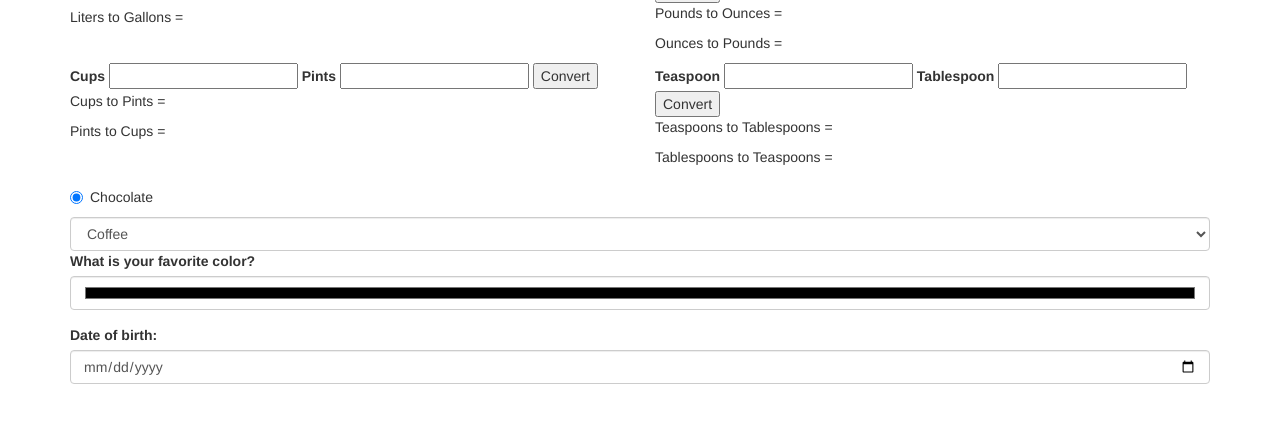
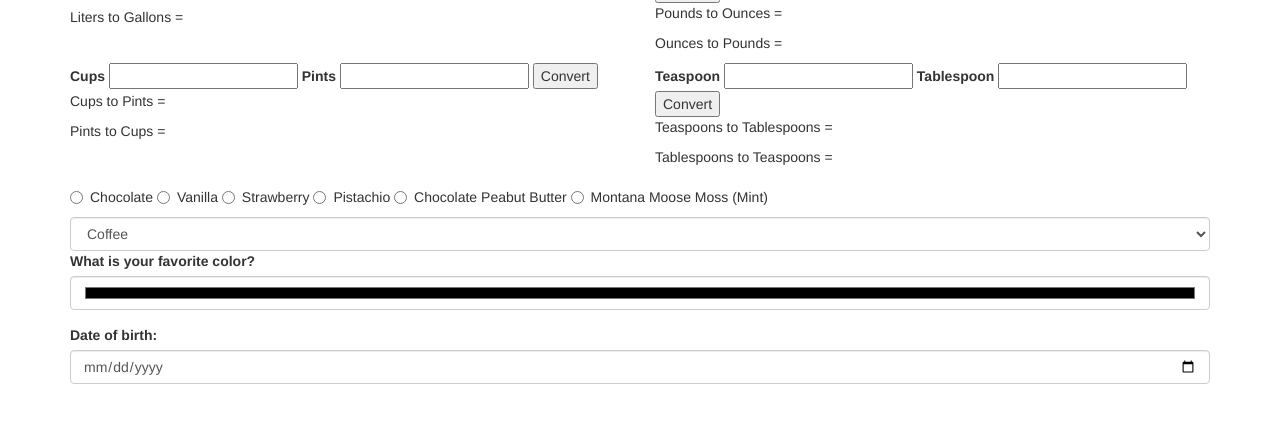
Before and after one commit to ebby89/Cooking-Conversion, a plain HTML site: page index.html in a window 1280 px wide. Shown: the part 121-544 px from the top of the page. Drawn offline with nearby package versions, Linux system fonts and the light colour scheme.

Commit message:
Unknown edits.

```diff
--- a/index.html
+++ b/index.html
@@ -68,8 +68,28 @@
 
       <div class="radio">
         <label>
-          <input type="radio" name="flavor" value="chocolate" checked>
+          <input type="radio" name="flavor" value="chocolate">
           Chocolate
+        </label>
+        <label>
+          <input type="radio" name="flavor" value="vanilla">
+          Vanilla
+        </label>
+        <label>
+          <input type="radio" name="flavor" value="straw">
+          Strawberry
+        </label>
+        <label>
+          <input type="radio" name="flavor" value="pist">
+          Pistachio
+        </label>
+        <label>
+          <input type="radio" name="flavor" value="CPB">
+          Chocolate Peabut Butter
+        </label>
+        <label>
+          <input type="radio" name="flavor" value="mint">
+          Montana Moose Moss (Mint)
         </label>
       </div>
 
--- a/js/scripts.js
+++ b/js/scripts.js
@@ -74,7 +74,6 @@ $(document).ready(function(){
       $("span#resultCup").text(resultTwo);
     });
   });
-
   $("button#buttonFour").click(function(){
     $("form#spoons").submit(function(event){
       event.preventDefault();
```
